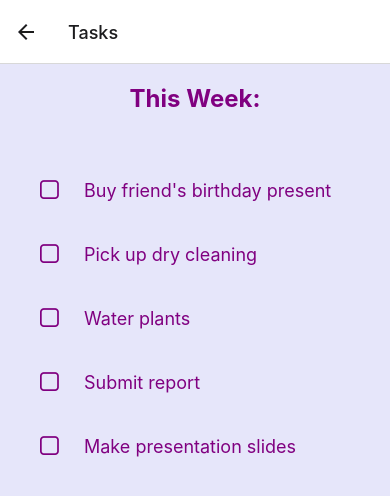
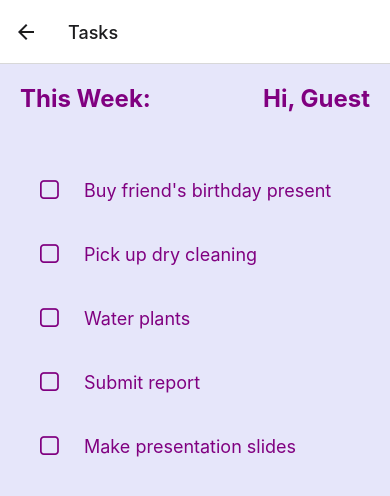
Before and after one commit to mariafernanda993/CFG-Masters-Individual-Mobile-App, a React Native app: screen /Tasks in a window 390 px wide. Shown: the top 496 px of the page. Built offline with nearby package versions, Linux system fonts and the light colour scheme.

Commit message:
Added the username to the top right corner of the Tasks screen

```diff
--- a/src/screens/Tasks.js
+++ b/src/screens/Tasks.js
@@ -1,9 +1,11 @@
 import React, { useState } from 'react';
 import { View, Text, TouchableOpacity, Alert } from 'react-native';
 import { CheckBox } from 'react-native-elements';
+import { useSelector } from 'react-redux';
 import AppStyles from '../styles/AppStyles';
 
 const TasksPage = () => {
+  const username = useSelector(state => state.username); // Fetch the username
   const [checked, setChecked] = useState([false, false, false, false, false]);
 
   const tasks = [
@@ -25,14 +27,17 @@ const TasksPage = () => {
 
   return (
     <View style={AppStyles.container}>
-      <Text style={AppStyles.header}>This Week:</Text>
+      <View style={{ flexDirection: 'row', justifyContent: 'space-between' }}>
+        <Text style={AppStyles.header}>This Week:</Text>
+        <Text style={AppStyles.header}>Hi, {username || 'Guest'}</Text>
+      </View>
       {tasks.map((task, index) => (
         <View key={index} style={AppStyles.taskContainer}>
           <CheckBox
-            checked={checked[index]}
-            onPress={() => handleCheck(index)}
-            checkedColor='purple'
-            uncheckedColor='purple'
+          checked={checked[index]}
+          onPress={() => handleCheck(index)}
+          checkedColor='purple'
+          uncheckedColor='purple'
           />
           <Text style={AppStyles.taskText}>{task}</Text>
         </View>
```
